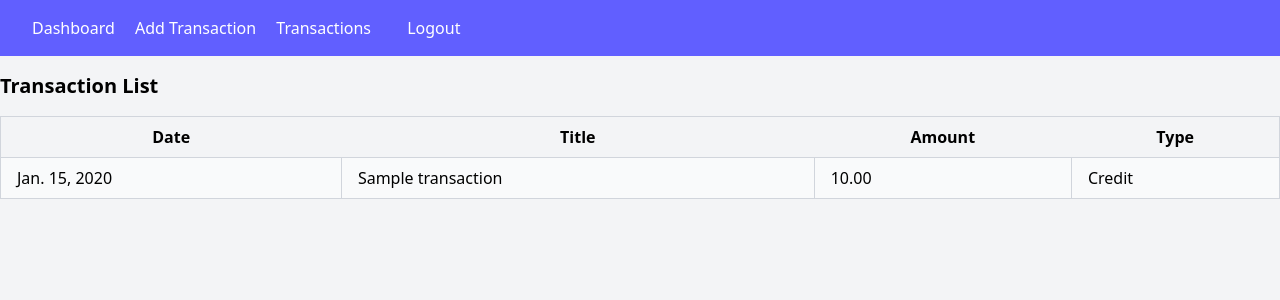
After one commit to AkashAich1999/expense-tracker-django, a Django app: page /transactions/ in a window 1280 px wide. The commit adds this page. Shown: the top 300 px of the page. Run offline with Django 5.2, Linux system fonts and the light colour scheme; a user stored in the database is signed in; tables that the repository leaves empty hold one stand-in row (values such as "Sample post").

Commit message:
TransactionListView

```diff
--- a/finance/templates/finance/base.html
+++ b/finance/templates/finance/base.html
@@ -11,6 +11,7 @@
         {% if user.is_authenticated %}
             <a href="{% url 'dashboard' %}" class="mx-4">Dashboard</a>
             <a href="{% url 'transaction_add' %}">Add Transaction</a>
+            <a href="{% url 'transaction_list' %}" class="mx-4">Transactions</a>
             <form id="logout-form" action="{% url 'logout' %}" method="POST" style="display: inline;" >
                 {% csrf_token %}
                 <a href="#" onclick="document.getElementById('logout-form').submit();" class="ml-4">Logout</a>
--- /dev/null
+++ b/finance/templates/finance/transaction_list.html
@@ -0,0 +1,31 @@
+{% extends "finance/base.html" %}
+{% block title %}Transaction{% endblock title %}
+{% block content %}
+    <h1 class="text-xl font-bold my-4">Transaction List</h1>
+    <table class="min-w-full table-auto border-collapse border border-gray-300">
+        <thead>
+            <tr class="bg-gray-100">
+                <th class="px-4 py-2 border-gray-300">Date</th>
+                <th class="px-4 py-2 border-gray-300">Title</th>
+                <th class="px-4 py-2 border-gray-300">Amount</th>
+                <th class="px-4 py-2 border-gray-300">Type</th>
+            </tr>
+        </thead>
+        <tbody>
+            {% for transaction in transactions %}
+            <tr class="bg-gray-50">
+                <td class="px-4 py-2 border border-gray-300">{{ transaction.date }}</td>
+                <td class="px-4 py-2 border border-gray-300">{{ transaction.title }}</td>
+                <td class="px-4 py-2 border border-gray-300">{{ transaction.amount|floatformat:2 }}</td>
+                <td class="px-4 py-2 border border-gray-300">
+                    {% if transaction.transaction_type == 'Income' %}
+                        Credit
+                    {% else %}
+                        Debit
+                    {% endif %}
+                </td>
+            </tr>
+            {% endfor %}
+        </tbody>
+    </table>
+{% endblock content %}
--- a/finance/urls.py
+++ b/finance/urls.py
@@ -1,8 +1,9 @@
 from django.urls import path
-from finance.views import RegisterView, DashboardView, TransactionCreateView
+from finance.views import RegisterView, DashboardView, TransactionCreateView, TransactionListView
 
 urlpatterns = [
     path("register/", RegisterView.as_view(), name="register"),
     path("", DashboardView.as_view(), name="dashboard"),
     path("transaction/add/", TransactionCreateView.as_view(), name="transaction_add"),
+    path("transactions/", TransactionListView.as_view(), name="transaction_list"),
 ]
--- a/finance/views.py
+++ b/finance/views.py
@@ -3,6 +3,7 @@ from django.views import View
 from finance.forms import RegisterForm, TransactionForm
 from django.contrib.auth import login
 from django.contrib.auth.mixins import LoginRequiredMixin
+from .models import Transaction
 
 class RegisterView(View):
     def get(self, request, *args, **kwargs):
@@ -34,3 +35,8 @@ class TransactionCreateView(LoginRequiredMixin, View):
             transaction.save()
             return redirect('dashboard')
         return render(request, 'finance/transaction_form.html', {'form':form})
+
+class TransactionListView(LoginRequiredMixin, View):
+    def get(self, request, *args, **kwargs):
+        transactions = Transaction.objects.all()
+        return render(request, 'finance/transaction_list.html', {'transactions':transactions})
```
